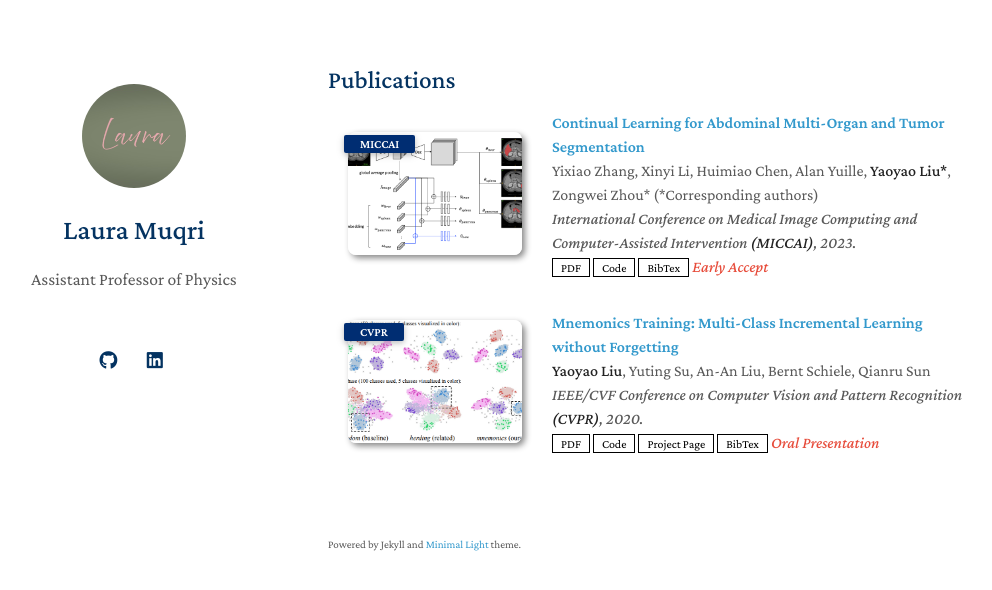
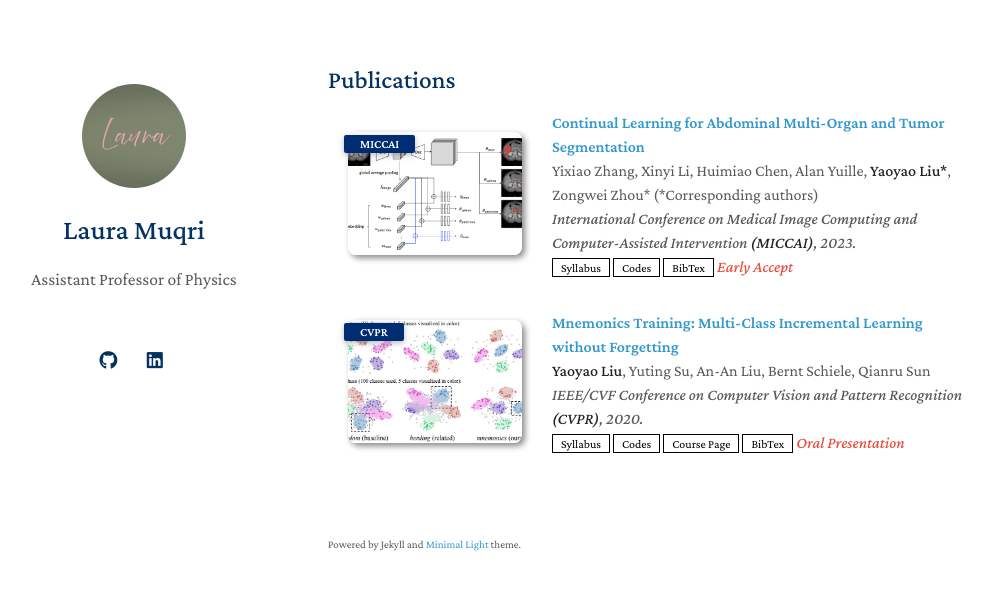
Before and after one commit to LauraMuqri/LauraMuqri.github.io, a Jekyll site: the page built from index.md, in a window 1280 px wide. Shown: the top 590 px of the page, without its empty margins (142-1134 px from the left). Built offline with Jekyll 4.4.1, drawn with Linux system fonts in a browser that asks for light colours; a style sheet for code colours, icons or effects is not loaded.

Commit message:
Update publications.md

```diff
--- a/_includes/publications.md
+++ b/_includes/publications.md
@@ -22,13 +22,13 @@
       </div>
     <div class="links">
       {% if link.pdf %}
-      <a href="{{ link.pdf }}" class="btn btn-sm z-depth-0" role="button" target="_blank" style="font-size:12px;">PDF</a>
+      <a href="{{ link.pdf }}" class="btn btn-sm z-depth-0" role="button" target="_blank" style="font-size:12px;">Syllabus</a>
       {% endif %}
       {% if link.code %}
-      <a href="{{ link.code }}" class="btn btn-sm z-depth-0" role="button" target="_blank" style="font-size:12px;">Code</a>
+      <a href="{{ link.code }}" class="btn btn-sm z-depth-0" role="button" target="_blank" style="font-size:12px;">Codes</a>
       {% endif %}
       {% if link.page %}
-      <a href="{{ link.page }}" class="btn btn-sm z-depth-0" role="button" target="_blank" style="font-size:12px;">Project Page</a>
+      <a href="{{ link.page }}" class="btn btn-sm z-depth-0" role="button" target="_blank" style="font-size:12px;">Course Page</a>
       {% endif %}
       {% if link.bibtex %}
       <a href="{{ link.bibtex }}" class="btn btn-sm z-depth-0" role="button" target="_blank" style="font-size:12px;">BibTex</a>
```
